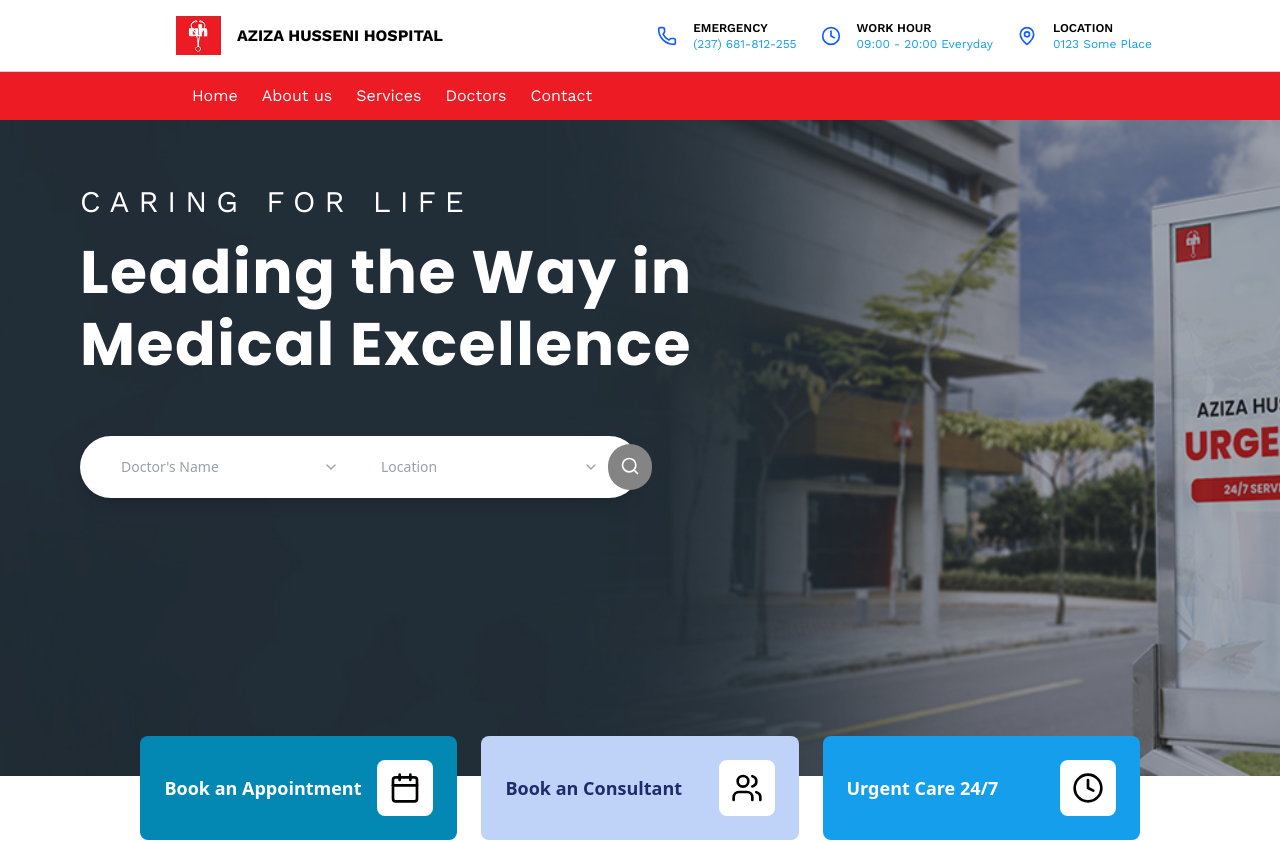
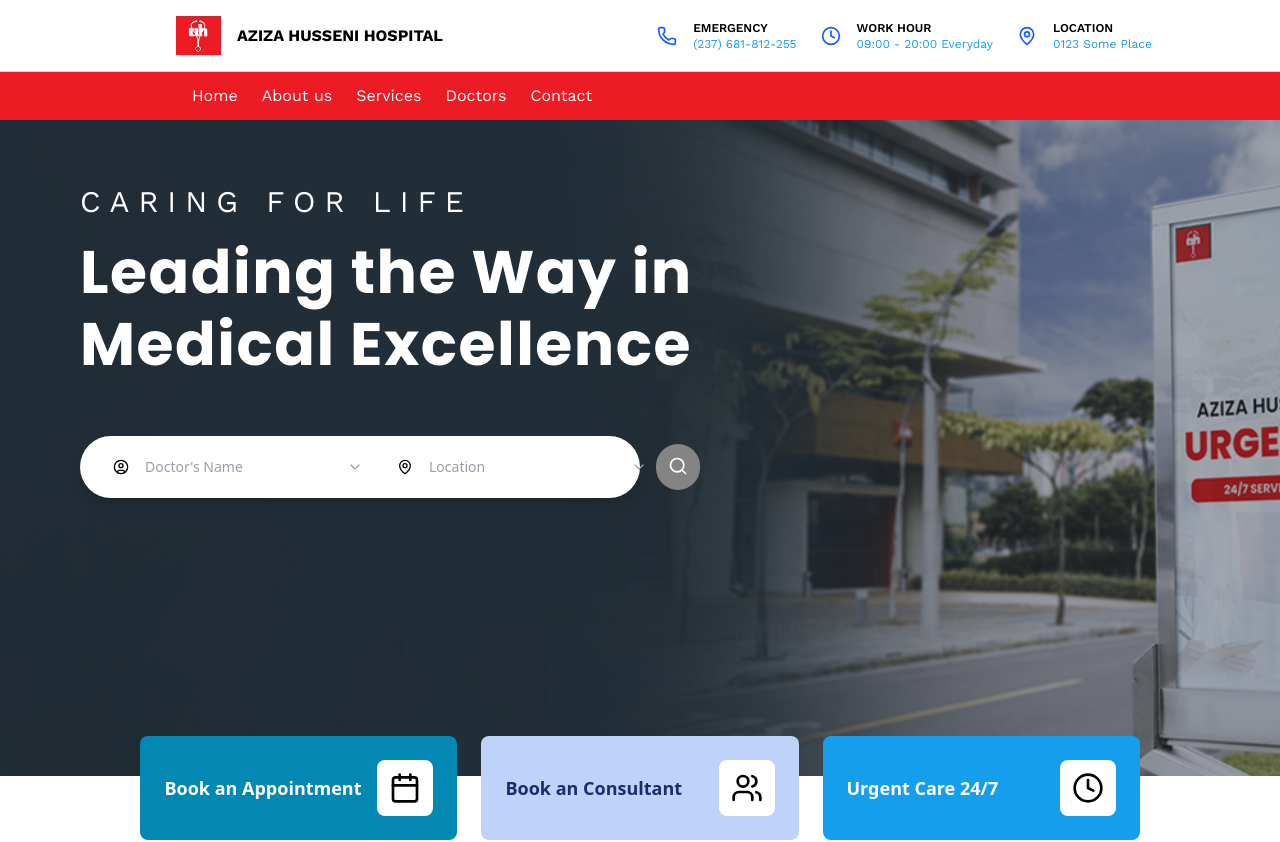
Before and after one commit to jawwad-ali/hospital_project, a Next.js app: page / in a window 1280 px wide. Shown: the top 842 px of the page. Built offline with nearby package versions, Linux system fonts and the light colour scheme.

Commit message:
placed missing icons in doctors action component

```diff
--- a/src/Components/DoctorSearchBar.tsx
+++ b/src/Components/DoctorSearchBar.tsx
@@ -3,7 +3,7 @@
 import type React from "react";
 
 import { useState } from "react";
-import { Search, ChevronDown } from "lucide-react";
+import { Search, ChevronDown, PersonStanding, CircleUser, Pin, MapPin } from "lucide-react";
 
 export default function DoctorSearchBar() {
   const [doctorName, setDoctorName] = useState("");
@@ -45,6 +45,7 @@ export default function DoctorSearchBar() {
               >
                 <span className="text-black mr-2">
                   {/* Doctor icon SVG here */}
+                  <CircleUser className="mr-2 h-4 w-4" />
                 </span>
                 <input
                   type="text"
@@ -86,7 +87,7 @@ export default function DoctorSearchBar() {
                   onClick={() => setLocationDropdownOpen(!locationDropdownOpen)}
                 >
                   <span className="text-black mr-2">
-                    {/* Location icon SVG here */}
+                    <MapPin className="mr-2 h-4 w-4" />
                   </span>
                   <input
                     type="text"
```
